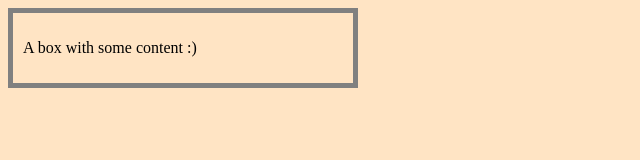
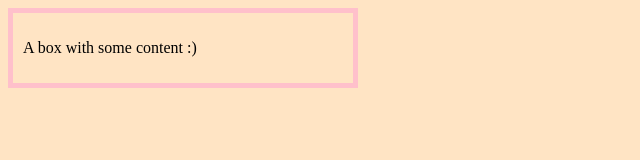
Before and after one commit to MartheHilde/A-new-repository, a plain HTML site: page index.html in a window 1280 px wide. Shown: the whole page, without its empty margins (0-640 px from the left). Drawn offline with Linux system fonts and the light colour scheme.

Commit message:
Updated div border color

```diff
--- a/styles.css
+++ b/styles.css
@@ -5,5 +5,5 @@
 #header {
     width: 320px;
     padding: 10px;
-    border: 5px solid gray
+    border: 5px solid pink;
 }
```
